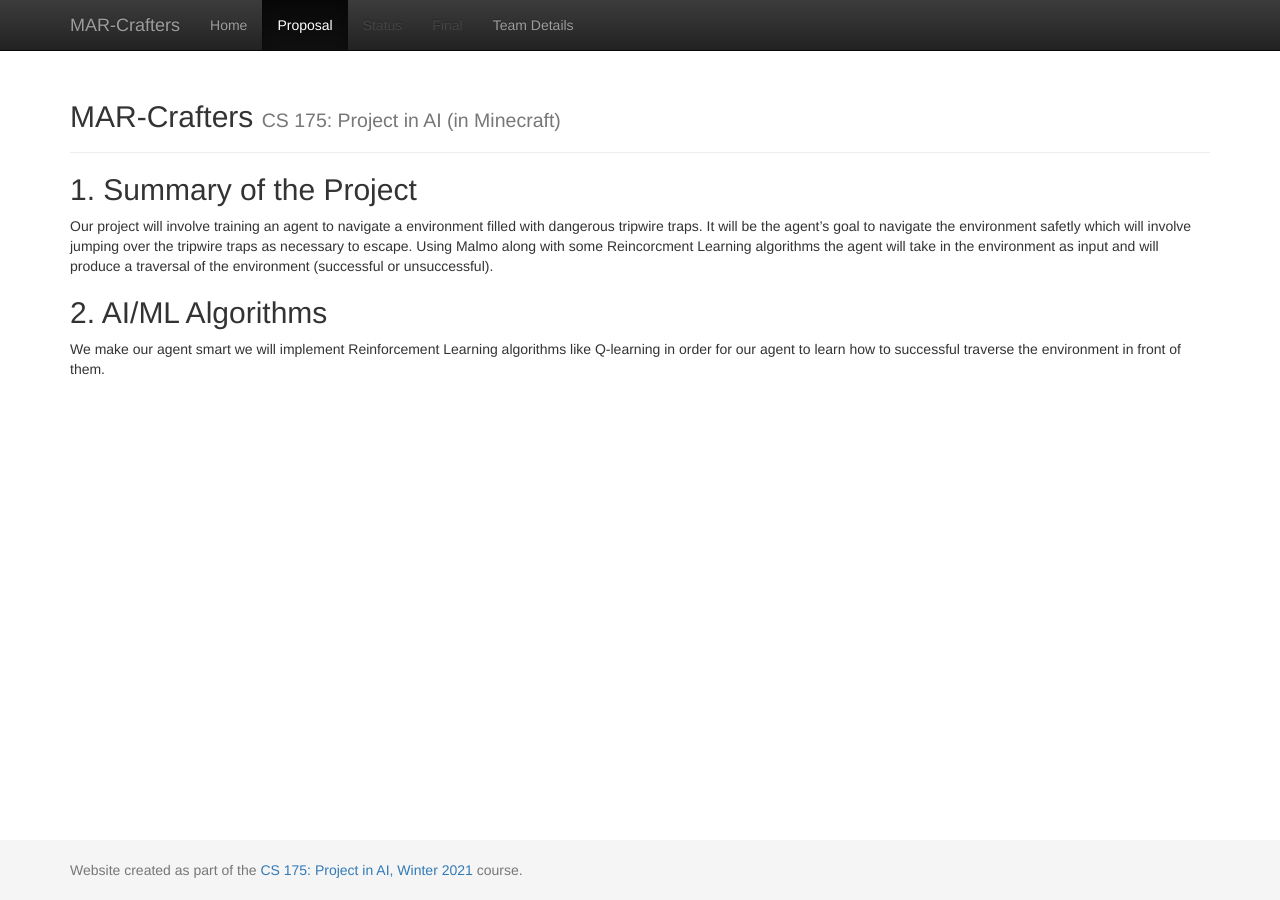
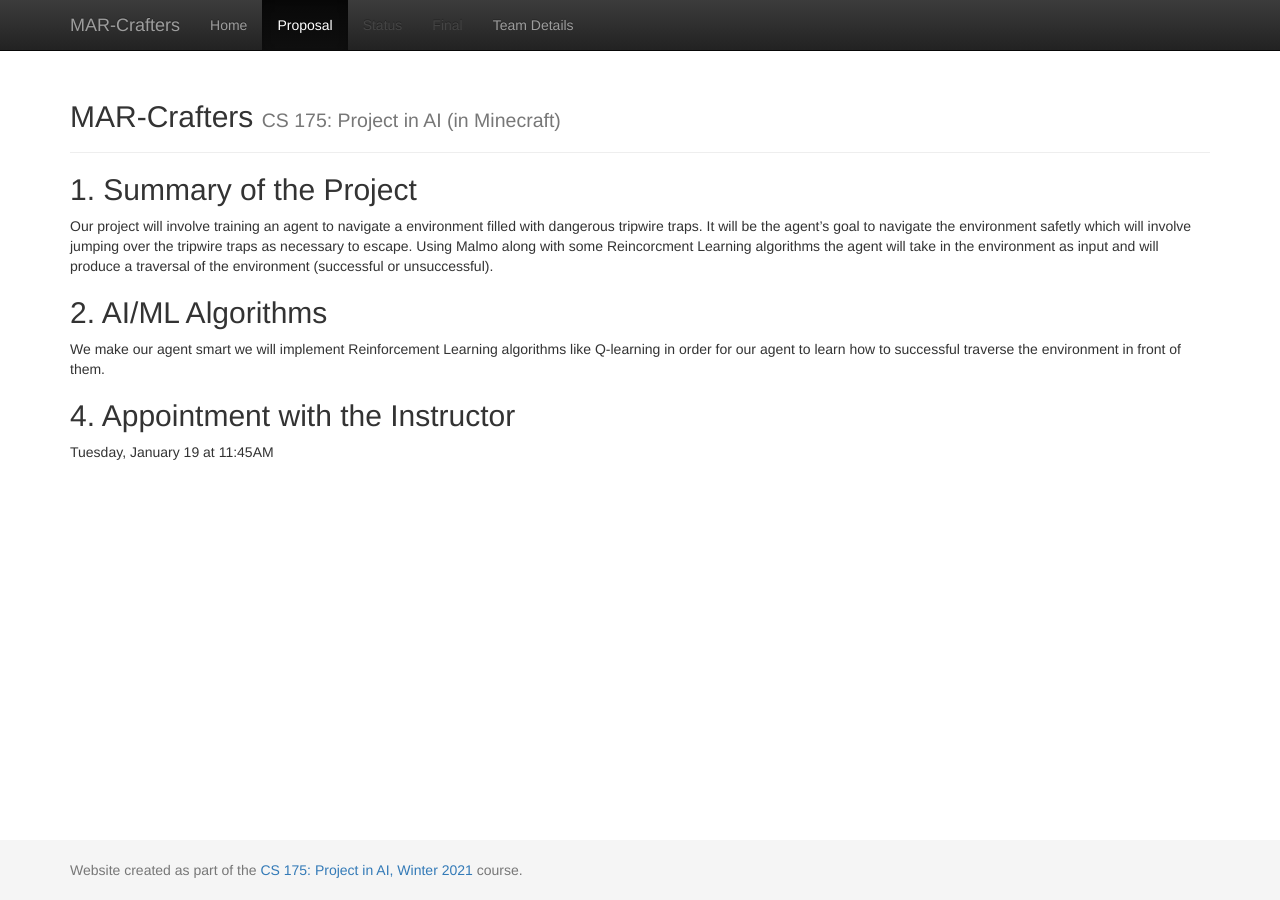
Before and after one commit to maxxdoan/DangerDungeon, a Jekyll site: the page built from docs/proposal.md, in a window 1280 px wide. Built offline with Jekyll 4.4.1, drawn with Linux system fonts in a browser that asks for light colours.

Commit message:
Update proposal.md
Add appointment part

```diff
--- a/docs/proposal.md
+++ b/docs/proposal.md
@@ -10,3 +10,6 @@ Our project will involve training an agent to navigate a environment filled with
 ## 2. AI/ML Algorithms
 
 We make our agent smart we will implement Reinforcement Learning algorithms like Q-learning in order for our agent to learn how to successful traverse the environment in front of them.
+
+## 4. Appointment with the Instructor
+Tuesday, January 19 at 11:45AM
```
